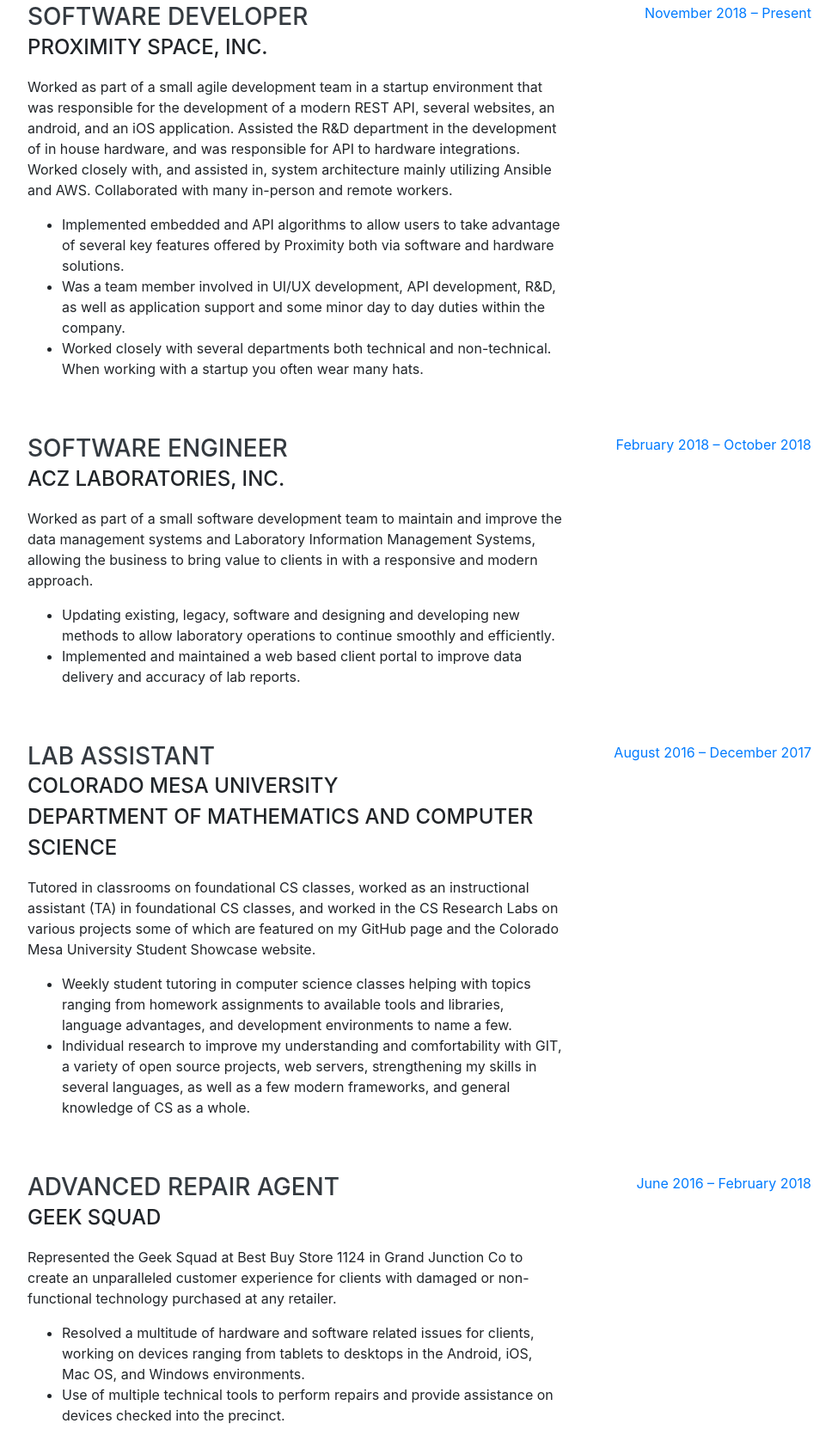
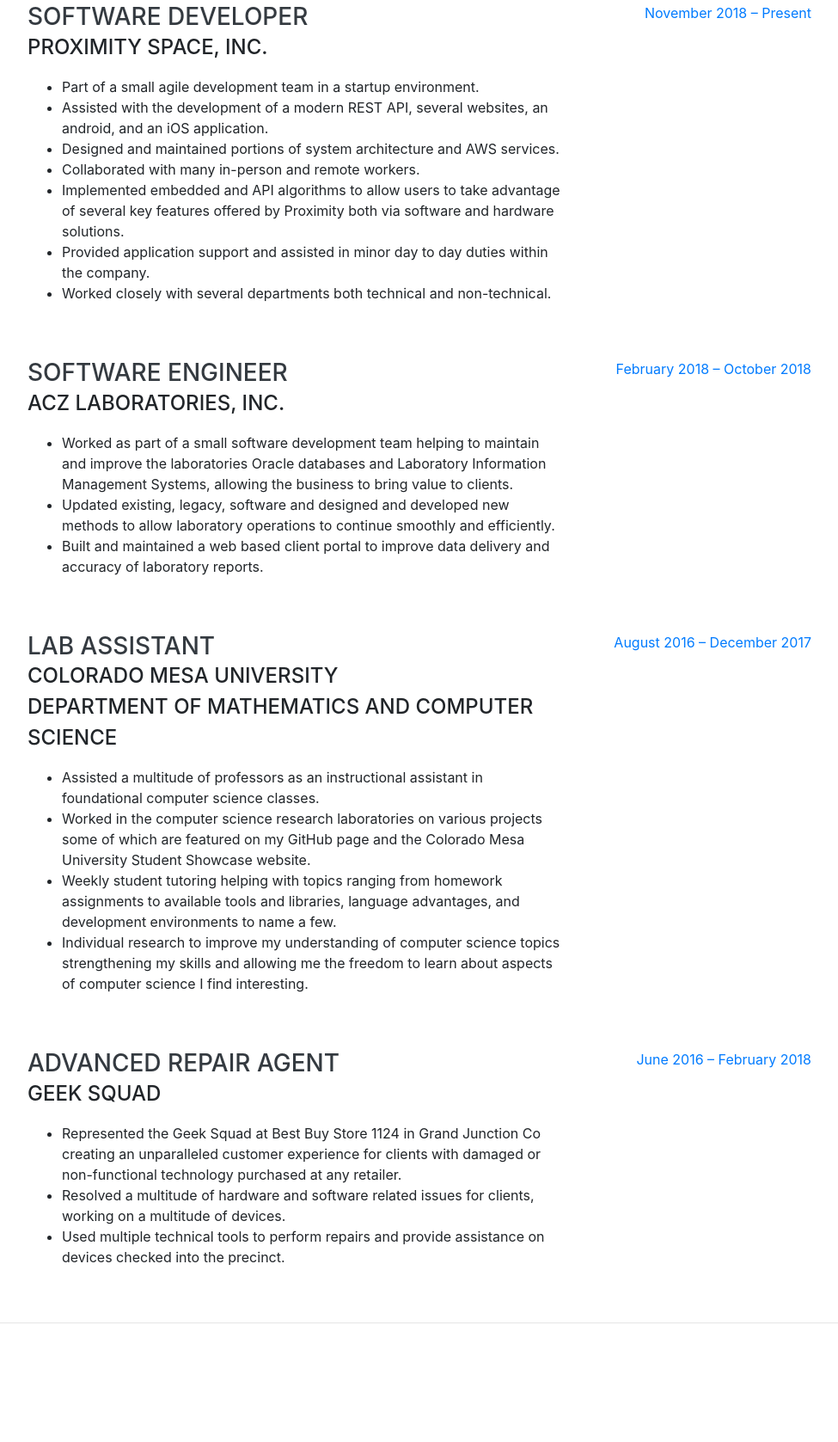
Before and after one commit to FarOutWest/FarOutWest.github.io, a website with bundled scripts: page index.html in a window 1280 px wide. Shown: the part 932-2609 px from the top of the page at 86% size, without its empty margins (288-1263 px from the left). Built offline with nearby package versions, Linux system fonts and the light colour scheme; a web font is replaced by a local one.

Commit message:
updates to experience stuff to match my resume updates

```diff
--- a/index.html
+++ b/index.html
@@ -72,7 +72,7 @@
         <div class="subheading mb-5"> · Grand Junction, CO 81501 · <a href="tel:19702163327">(970) 216-3327</a> ·
           <a href="mailto:westDcastro@gmail.com">westDcastro@gmail.com</a> ·
         </div>
-        <p class="lead mb-5">I am experienced in leveraging agile frameworks to provide robust solutions to a multitude of complex problems. Iterative approaches to business strategy and a team first attitude help foster collaborative thinking and improvements to the overall quality of solutions provided.</p>
+        <p class="lead mb-5">I am experienced in leveraging agile frameworks to provide robust solutions to a multitude of complex problems. Iterative approaches to business strategy and a team first attitude help foster collaborative thinking and provide improvements to the overall quality of solutions.</p>
         <div class="social-icons">
           <a href="https://linkedin.com/in/faroutwest" target="_blank">
             <i class="fab fa-linkedin-in"></i>
@@ -94,11 +94,14 @@
           <div class="resume-content">
             <h3 class="mb-0">Software Developer</h3>
             <div class="subheading mb-3">Proximity Space, Inc.</div>
-            <p>Worked as part of a small agile development team in a startup environment that was responsible for the development of a modern REST API, several websites, an android, and an iOS application. Assisted the R&D department in the development of in house hardware, and was responsible for API to hardware integrations. Worked closely with, and assisted in, system architecture mainly utilizing Ansible and AWS. Collaborated with many in-person and remote workers.</p>
             <ul>
+              <li>Part of a small agile development team in a startup environment.</li>
+              <li>Assisted with the development of a modern REST API, several websites, an android, and an iOS application.  </li>
+              <li>Designed and maintained portions of system architecture and AWS services. </li>
+              <li>Collaborated with many in-person and remote workers.  </li>
               <li>Implemented embedded and API algorithms to allow users to take advantage of several key features offered by Proximity both via software and hardware solutions.</li>
-              <li>Was a team member involved in UI/UX development, API development, R&D, as well as application support and some minor day to day duties within the company.</li>
-              <li>Worked closely with several departments both technical and non-technical. When working with a startup you often wear many hats.</li>
+              <li>Provided application support and assisted in minor day to day duties within the company. </li>
+              <li>Worked closely with several departments both technical and non-technical.</li>
             </ul>
           </div>
           <div class="resume-date text-md-right">
@@ -110,10 +113,10 @@
           <div class="resume-content">
             <h3 class="mb-0">Software Engineer</h3>
             <div class="subheading mb-3">ACZ Laboratories, Inc.</div>
-            <p>Worked as part of a small software development team to maintain and improve the data management systems and Laboratory Information Management Systems, allowing the business to bring value to clients in with a responsive and modern approach.</p>
             <ul>
-              <li>Updating existing, legacy, software and designing and developing new methods to allow laboratory operations to continue smoothly and efficiently.</li>
-              <li>Implemented and maintained a web based client portal to improve data delivery and accuracy of lab reports.</li>
+              <li>Worked as part of a small software development team helping to maintain and improve the laboratories Oracle databases and Laboratory Information Management Systems, allowing the business to bring value to clients.</li>
+              <li>Updated existing, legacy, software and designed and developed new methods to allow laboratory operations to continue smoothly and efficiently.</li>
+              <li>Built and maintained a web based client portal to improve data delivery and accuracy of laboratory reports.</li>
             </ul>
           </div>
           <div class="resume-date text-md-right">
@@ -127,10 +130,11 @@
             <div class="subheading mb-3">Colorado Mesa University
               <br>Department of Mathematics and Computer Science
             </div>
-            <p>Tutored in classrooms on foundational CS classes, worked as an instructional assistant (TA) in foundational CS classes, and worked in the CS Research Labs on various projects some of which are featured on my GitHub page and the Colorado Mesa University Student Showcase website.</p>
             <ul>
-              <li>Weekly student tutoring in computer science classes helping with topics ranging from homework assignments to available tools and libraries, language advantages, and development environments to name a few.</li>
-              <li>Individual research to improve my understanding and comfortability with GIT, a variety of open source projects, web servers, strengthening my skills in several languages, as well as a few modern frameworks, and general knowledge of CS as a whole.</li>
+              <li>Assisted a multitude of professors as an instructional assistant in foundational computer science classes.</li>
+              <li>Worked in the computer science research laboratories on various projects some of which are featured on my GitHub page and the Colorado Mesa University Student Showcase website.</li>
+              <li>Weekly student tutoring helping with topics ranging from homework assignments to available tools and libraries, language advantages, and development environments to name a few.</li>
+              <li>Individual research to improve my understanding of computer science topics strengthening my skills and allowing me the freedom to learn about aspects of computer science I find interesting.</li>
             </ul>
           </div>
           <div class="resume-date text-md-right">
@@ -142,10 +146,10 @@
           <div class="resume-content">
             <h3 class="mb-0">Advanced Repair Agent</h3>
             <div class="subheading mb-3">Geek Squad</div>
-            <p>Represented the Geek Squad at Best Buy Store 1124 in Grand Junction Co to create an unparalleled customer experience for clients with damaged or non-functional technology purchased at any retailer.</p>
             <ul>
-              <li>Resolved a multitude of hardware and software related issues for clients, working on devices ranging from tablets to desktops in the Android, iOS, Mac OS, and Windows environments.</li>
-              <li>Use of multiple technical tools to perform repairs and provide assistance on devices checked into the precinct.</li>
+              <li>Represented the Geek Squad at Best Buy Store 1124 in Grand Junction Co creating an unparalleled customer experience for clients with damaged or non-functional technology purchased at any retailer.</li>
+              <li>Resolved a multitude of hardware and software related issues for clients, working on a multitude of devices.</li>
+              <li>Used multiple technical tools to perform repairs and provide assistance on devices checked into the precinct.</li>
             </ul>
           </div>
           <div class="resume-date text-md-right">
@@ -313,6 +317,9 @@
         <ul class="fa-ul mb-0">
           <li>
             <i class="fa-li fa fa-check"></i>
+            Problem Solving</li>
+          <li>
+            <i class="fa-li fa fa-check"></i>
             Remote Work Experience</li>
           <li>
             <i class="fa-li fa fa-check"></i>
@@ -323,6 +330,9 @@
           <li>
             <i class="fa-li fa fa-check"></i>
             Agile Development &amp; Scrum</li>
+          <li>
+            <i class="fa-li fa fa-check"></i>
+            Constantly learning &amp; growing</li>
           <li>
             <i class="fa-li fa fa-check"></i>
             Constantly learning &amp; growing</li>
```
